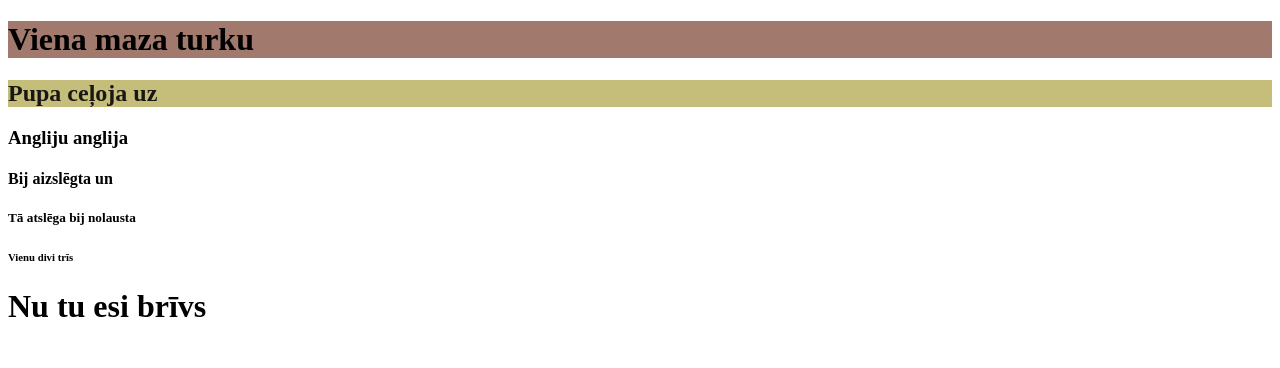
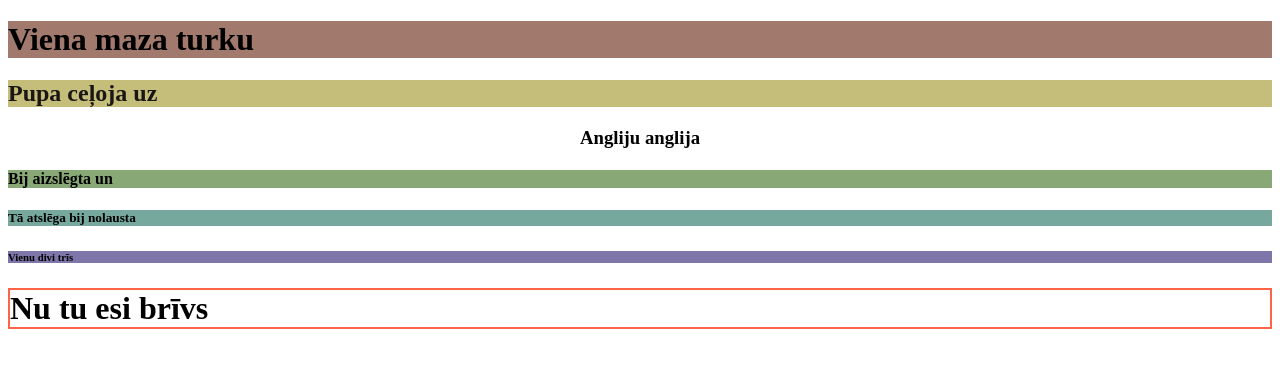
Before and after one commit to anc3ca/aeaeae, a plain HTML site: page index.html in a window 1280 px wide. Drawn offline with Linux system fonts and the light colour scheme.

Commit message:
Update index.html

```diff
--- a/index.html
+++ b/index.html
@@ -8,11 +8,11 @@
 
 <h1 style="background-color:#a17a6d">Viena maza turku</h1>
 <h2 style="color:#1a1614;background-color:#c4be7a">Pupa ceļoja uz</h2>
-<h3 style="text-align:centrer;">Angliju anglija</h3>
-<h4>Bij aizslēgta un</h4>
-<h5>Tā atslēga bij nolausta</h5>
-<h6>Vienu divi trīs</h6>
-<h1>Nu tu esi brīvs</h1>
+<h3 style="text-align:center;">Angliju anglija</h3>
+<h4 style="background-color:#88a876">Bij aizslēgta un</h4>
+<h5 style="background-color:#76a89d">Tā atslēga bij nolausta</h5>
+<h6 style="background-color:#7e76a8">Vienu divi trīs</h6>
+<h1 style="border:2px solid Tomato;">Nu tu esi brīvs</h1>
 
 </body>
 </html>
```
